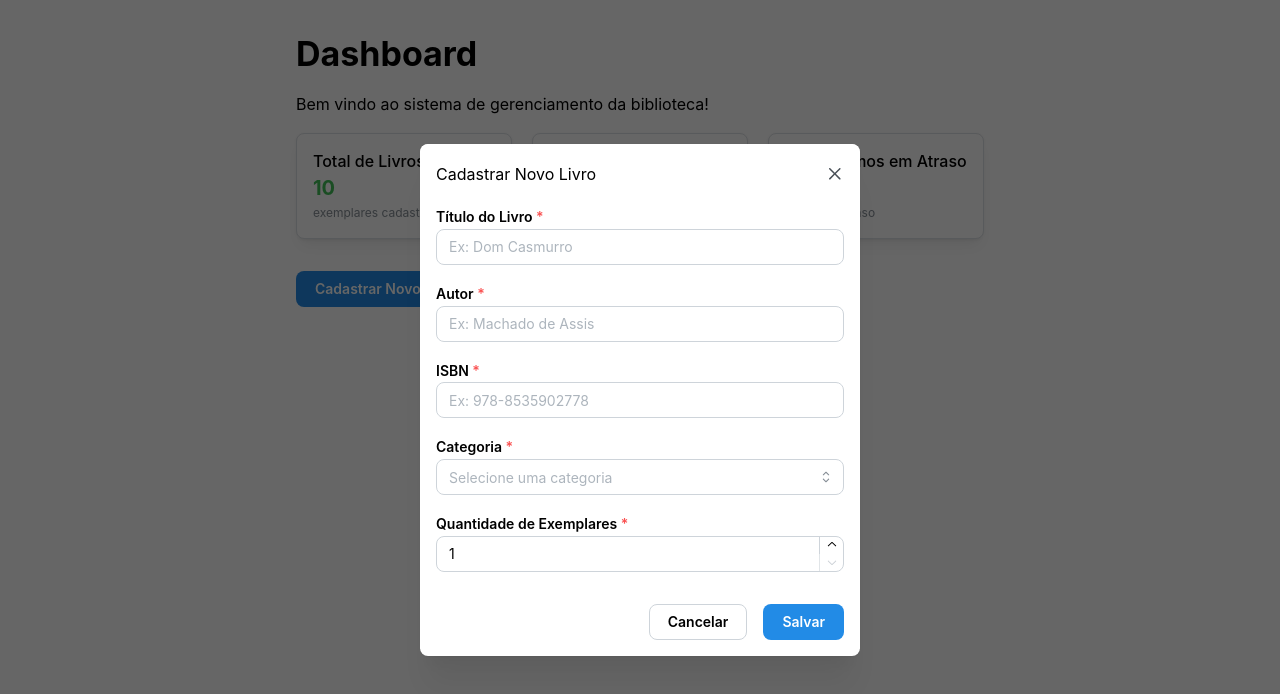
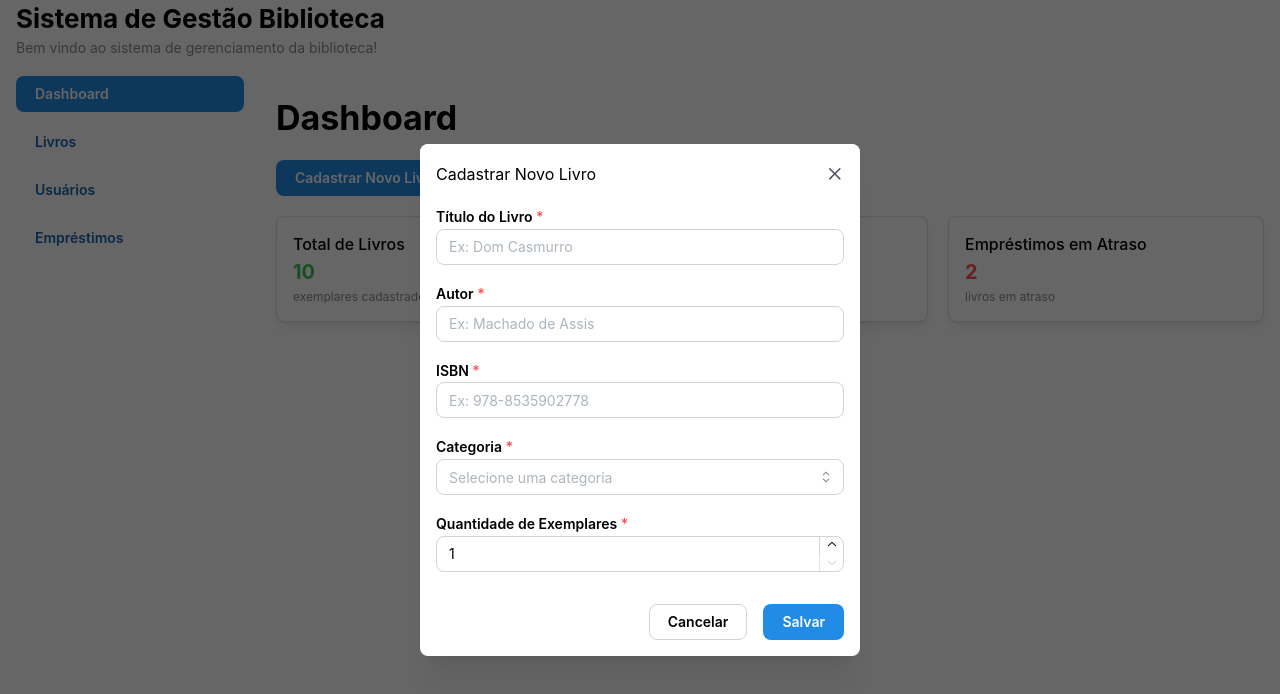
Before and after one commit to willliamdev/biblioteca-web-frontend, a React (Vite) app: page / in a window 1280 px wide. Both pictures are taken after a click on the button "Cadastrar Novo Livro". Shown: the top 694 px of the page. Built offline with nearby package versions, Linux system fonts and the light colour scheme.

Commit message:
feat: implement AppShell layout with navigation and modals for book and user management

```diff
--- a/src/App.tsx
+++ b/src/App.tsx
@@ -1,28 +1,122 @@
-import { Button, Container, Title, Group } from '@mantine/core';
+import { AppShell, Burger, Button, Group, Stack, Text, Title } from '@mantine/core';
 import { useDisclosure } from '@mantine/hooks';
+import { useState } from 'react';
 import { BookFormModal } from './components/BookFormModal';
+import { UserFormModal } from './components/UserFormModal';
+import { LoansPage } from './pages/LoansPage';
+import { BooksPage } from './pages/BooksPage';
+import { UsersPage } from './pages/UsersPage';
 import { StatsContainer } from './components/StatusContainer';
 import { mockDashboardStatsData } from './services/mockData';
 
+type View = 'dashboard' | 'books' | 'users' | 'loans';
+
 export default function App() {
-  const [opened, { open, close }] = useDisclosure(false);
+  const [navbarOpened, { close: closeNavbar, toggle }] = useDisclosure(false);
+  const [bookModalOpened, { open: openBookModal, close: closeBookModal }] = useDisclosure(false);
+  const [userModalOpened, { open: openUserModal, close: closeUserModal }] = useDisclosure(false);
+  const [activeView, setActiveView] = useState<View>('dashboard');
+
+  const navLinks = [
+    {
+      label: 'Dashboard',
+      onClick: () => {
+        closeNavbar();
+        setActiveView('dashboard');
+      },
+    },
+    {
+      label: 'Livros',
+      onClick: () => {
+        closeNavbar();
+        setActiveView('books');
+      },
+    },
+    {
+      label: 'Usuários',
+      onClick: () => {
+        closeNavbar();
+        setActiveView('users');
+      },
+    },
+    {
+      label: 'Empréstimos',
+      onClick: () => {
+        closeNavbar();
+        setActiveView('loans');
+      },
+    },
+  ];
+
+  const renderContent = () => {
+    switch (activeView) {
+      case 'books':
+        return <BooksPage onAddBook={openBookModal} />;
+      case 'users':
+        return <UsersPage onAddUser={openUserModal} />;
+      case 'loans':
+        return <LoansPage />;
+      default:
+        return (
+          <Stack gap="lg">
+            <Title order={1}>Dashboard</Title>
+            <Button onClick={openBookModal} color="blue" style={{ alignSelf: 'flex-start' }}>
+              Cadastrar Novo Livro
+            </Button>
+            <StatsContainer data={mockDashboardStatsData} />
+          </Stack>
+        );
+    }
+  };
 
   return (
-    <Container size="sm" py="xl">
-      <Title order={1} mb="md">
-        Dashboard
-      </Title>
-      <p>Bem vindo ao sistema de gerenciamento da biblioteca!</p>
-      <Group mb="xl" justify="center">
-        <StatsContainer data={mockDashboardStatsData} />
-      </Group>
-      <Group>
-        <Button onClick={open} color="blue">
-          Cadastrar Novo Livro
-        </Button>
-      </Group>
+    <AppShell
+      withBorder={false}
+      transitionDuration={500}
+      transitionTimingFunction="ease"
+      header={{ height: 60 }}
+      navbar={{ width: 260, breakpoint: 'sm', collapsed: { mobile: !navbarOpened } }}
+      padding="md"
+    >
+      <AppShell.Header>
+        <Group h="100%" px="md">
+          <Burger opened={navbarOpened} onClick={toggle} hiddenFrom="sm" size="sm" />
+          <Stack gap={2}>
+            <Title order={2}>Sistema de Gestão Biblioteca</Title>
+            <Text c="dimmed" size="sm">
+              Bem vindo ao sistema de gerenciamento da biblioteca!
+            </Text>
+          </Stack>
+        </Group>
+      </AppShell.Header>
 
-      <BookFormModal opened={opened} onClose={close} />
-    </Container>
+      <AppShell.Navbar hidden={!navbarOpened}>
+        <AppShell.Section p="md">
+          <Stack gap="sm">
+            {navLinks.map((link) => (
+              <Button
+                key={link.label}
+
+                variant={
+                  activeView === 'dashboard' && link.label === 'Dashboard' ? 'filled' : 'subtle'
+                }
+                onClick={link.onClick}
+                justify="left"
+                fullWidth
+              >
+                {link.label}
+              </Button>
+            ))}
+          </Stack>
+        </AppShell.Section>
+      </AppShell.Navbar>
+
+      <AppShell.Main>
+        <div style={{ width: '100%', maxWidth: 1100, margin: '20px auto 0px' }}>{renderContent()}</div>
+      </AppShell.Main>
+
+      <BookFormModal opened={bookModalOpened} onClose={closeBookModal} />
+      <UserFormModal opened={userModalOpened} onClose={closeUserModal} />
+    </AppShell>
   );
 }
--- a/src/components/BookFormModal.tsx
+++ b/src/components/BookFormModal.tsx
@@ -1,60 +1,22 @@
-import { Modal, TextInput, NumberInput, Select, Button, Group, Stack } from '@mantine/core';
-import { useForm } from '@mantine/form';
-import { notifications } from '@mantine/notifications';
+import { Button, Group, NumberInput, Select, Stack, TextInput } from '@mantine/core';
+import type { UseFormReturnType } from '@mantine/form';
+import { GenericModal } from './GenericModal';
+import { useBookForm, type BookFormData } from './useBookForm';
 
 interface BookFormModalProps {
   opened: boolean;
   onClose: () => void;
 }
 
-export interface BookFormData {
-  title: string;
-  author: string;
-  isbn: string;
-  category: string;
-  copies: number;
+interface BookFormContentProps {
+  form: UseFormReturnType<BookFormData>;
+  onSubmit: (values: BookFormData) => void;
+  onCancel?: () => void;
 }
 
-export function BookFormModal({ opened, onClose }: BookFormModalProps) {
-  const form = useForm<BookFormData>({
-    initialValues: {
-      title: '',
-      author: '',
-      isbn: '',
-      category: '',
-      copies: 1,
-    },
-
-    validate: {
-      title: (value) =>
-        value.trim().length < 2 ? 'O título deve ter pelo menos 2 caracteres' : null,
-      author: (value) => (value.trim().length < 2 ? 'Informe o nome do autor' : null),
-      isbn: (value) => (value.trim().length < 10 ? 'ISBN inválido (mínimo 10 caracteres)' : null),
-      category: (value) => (!value ? 'Selecione uma categoria' : null),
-      copies: (value) => (value < 1 ? 'Deve haver pelo menos 1 exemplar' : null),
-    },
-  });
-
-  const handleClose = () => {
-    form.reset();
-    onClose();
-  };
-
-  const handleSubmit = (values: BookFormData) => {
-    console.log('Submit book payload:', values);
-
-    notifications.show({
-      title: 'Sucesso!',
-      message: `O livro "${values.title}" foi cadastrado com sucesso.`,
-      color: 'green',
-    });
-
-    handleClose();
-  };
-
+export function BookFormContent({ form, onSubmit, onCancel }: BookFormContentProps) {
   return (
-    <Modal opened={opened} onClose={handleClose} title="Cadastrar Novo Livro" centered>
-      <form onSubmit={form.onSubmit(handleSubmit)}>
+    <form onSubmit={form.onSubmit(onSubmit)}>
       <Stack gap="md">
         <TextInput
           label="Título do Livro"
@@ -93,15 +55,35 @@ export function BookFormModal({ opened, onClose }: BookFormModalProps) {
         />
 
         <Group justify="flex-end" mt="md">
-            <Button variant="default" onClick={handleClose}>
+          {onCancel ? (
+            <Button variant="default" onClick={onCancel} type="button">
               Cancelar
             </Button>
+          ) : null}
           <Button type="submit" color="blue">
             Salvar
           </Button>
         </Group>
       </Stack>
     </form>
-    </Modal>
   );
 }
+
+export function BookFormModal({ opened, onClose }: BookFormModalProps) {
+  const { form, resetForm, submitForm } = useBookForm();
+
+  const handleClose = () => {
+    resetForm();
+    onClose();
+  };
+
+  const handleSubmit = (values: BookFormData) => {
+    submitForm(values, handleClose);
+  };
+
+  return (
+    <GenericModal opened={opened} onClose={handleClose} title="Cadastrar Novo Livro">
+      <BookFormContent form={form} onSubmit={handleSubmit} onCancel={handleClose} />
+    </GenericModal>
+  );
+}
--- /dev/null
+++ b/src/components/GenericModal.tsx
@@ -0,0 +1,23 @@
+import { Modal, type ModalProps } from '@mantine/core';
+import type { ReactNode } from 'react';
+
+interface GenericModalProps extends Omit<ModalProps, 'opened' | 'onClose'> {
+  opened: boolean;
+  onClose: () => void;
+  title: string;
+  children: ReactNode;
+}
+
+export function GenericModal({
+  opened,
+  onClose,
+  title,
+  children,
+  ...modalProps
+}: GenericModalProps) {
+  return (
+    <Modal opened={opened} onClose={onClose} title={title} centered {...modalProps}>
+      {children}
+    </Modal>
+  );
+}
--- /dev/null
+++ b/src/components/UserFormModal.tsx
@@ -0,0 +1,72 @@
+import { Button, Checkbox, Group, Stack, TextInput } from '@mantine/core';
+import type { UseFormReturnType } from '@mantine/form';
+import { GenericModal } from './GenericModal';
+import { useUserForm, type UserFormData } from './useUserForm';
+
+interface UserFormModalProps {
+  opened: boolean;
+  onClose: () => void;
+}
+
+interface UserFormContentProps {
+  form: UseFormReturnType<UserFormData>;
+  onSubmit: (values: UserFormData) => void;
+  onCancel?: () => void;
+}
+
+export function UserFormContent({ form, onSubmit, onCancel }: UserFormContentProps) {
+  return (
+    <form onSubmit={form.onSubmit(onSubmit)}>
+      <Stack gap="md">
+        <TextInput
+          label="Nome do Usuário"
+          placeholder="Ex: Maria da Silva"
+          withAsterisk
+          {...form.getInputProps('name')}
+        />
+
+        <TextInput
+          label="CPF"
+          placeholder="Ex: 12345678901"
+          withAsterisk
+          {...form.getInputProps('cpf')}
+        />
+
+        <Checkbox
+          label="Sem pendências"
+          {...form.getInputProps('debtFree', { type: 'checkbox' })}
+        />
+
+        <Group justify="flex-end" mt="md">
+          {onCancel ? (
+            <Button variant="default" onClick={onCancel} type="button">
+              Cancelar
+            </Button>
+          ) : null}
+          <Button type="submit" color="blue">
+            Salvar
+          </Button>
+        </Group>
+      </Stack>
+    </form>
+  );
+}
+
+export function UserFormModal({ opened, onClose }: UserFormModalProps) {
+  const { form, resetForm, submitForm } = useUserForm();
+
+  const handleClose = () => {
+    resetForm();
+    onClose();
+  };
+
+  const handleSubmit = (values: UserFormData) => {
+    submitForm(values, handleClose);
+  };
+
+  return (
+    <GenericModal opened={opened} onClose={handleClose} title="Cadastrar Novo Usuário">
+      <UserFormContent form={form} onSubmit={handleSubmit} onCancel={handleClose} />
+    </GenericModal>
+  );
+}
--- /dev/null
+++ b/src/components/useBookForm.ts
@@ -0,0 +1,54 @@
+import { useForm } from '@mantine/form';
+import { notifications } from '@mantine/notifications';
+
+export interface BookFormData {
+  title: string;
+  author: string;
+  isbn: string;
+  category: string;
+  copies: number;
+}
+
+export function useBookForm() {
+  const form = useForm<BookFormData>({
+    initialValues: {
+      title: '',
+      author: '',
+      isbn: '',
+      category: '',
+      copies: 1,
+    },
+
+    validate: {
+      title: (value) =>
+        value.trim().length < 2 ? 'O título deve ter pelo menos 2 caracteres' : null,
+      author: (value) => (value.trim().length < 2 ? 'Informe o nome do autor' : null),
+      isbn: (value) => (value.trim().length < 10 ? 'ISBN inválido (mínimo 10 caracteres)' : null),
+      category: (value) => (!value ? 'Selecione uma categoria' : null),
+      copies: (value) => (value < 1 ? 'Deve haver pelo menos 1 exemplar' : null),
+    },
+  });
+
+  const resetForm = () => {
+    form.reset();
+  };
+
+  const submitForm = (values: BookFormData, onSuccess?: () => void) => {
+    console.log('Submit book payload:', values);
+
+    notifications.show({
+      title: 'Sucesso!',
+      message: `O livro "${values.title}" foi cadastrado com sucesso.`,
+      color: 'green',
+    });
+
+    resetForm();
+    onSuccess?.();
+  };
+
+  return {
+    form,
+    resetForm,
+    submitForm,
+  };
+}
--- /dev/null
+++ b/src/components/useUserForm.ts
@@ -0,0 +1,46 @@
+import { useForm } from '@mantine/form';
+import { notifications } from '@mantine/notifications';
+
+export interface UserFormData {
+  name: string;
+  cpf: string;
+  debtFree: boolean;
+}
+
+export function useUserForm() {
+  const form = useForm<UserFormData>({
+    initialValues: {
+      name: '',
+      cpf: '',
+      debtFree: true,
+    },
+
+    validate: {
+      name: (value) => (value.trim().length < 2 ? 'Informe o nome completo do usuário' : null),
+      cpf: (value) => (value.trim().length < 11 ? 'CPF inválido' : null),
+    },
+  });
+
+  const resetForm = () => {
+    form.reset();
+  };
+
+  const submitForm = (values: UserFormData, onSuccess?: () => void) => {
+    console.log('Submit user payload:', values);
+
+    notifications.show({
+      title: 'Sucesso!',
+      message: `O usuário "${values.name}" foi cadastrado com sucesso.`,
+      color: 'green',
+    });
+
+    resetForm();
+    onSuccess?.();
+  };
+
+  return {
+    form,
+    resetForm,
+    submitForm,
+  };
+}
--- /dev/null
+++ b/src/pages/BooksPage.tsx
@@ -0,0 +1,16 @@
+import { Button, Group, Title } from '@mantine/core';
+
+interface BooksPageProps {
+  onAddBook: () => void;
+}
+
+export function BooksPage({ onAddBook }: BooksPageProps) {
+  return (
+    <Group justify="space-between" align="center">
+      <Title order={1}>Livros</Title>
+      <Button onClick={onAddBook} color="blue">
+        + Cadastrar Livro
+      </Button>
+    </Group>
+  );
+}
--- /dev/null
+++ b/src/pages/LoansPage.tsx
@@ -0,0 +1,5 @@
+import { Title } from '@mantine/core';
+
+export function LoansPage() {
+  return <Title order={1}>Empréstimos</Title>;
+}
--- /dev/null
+++ b/src/pages/UsersPage.tsx
@@ -0,0 +1,16 @@
+import { Button, Group, Title } from '@mantine/core';
+
+interface UsersPageProps {
+  onAddUser: () => void;
+}
+
+export function UsersPage({ onAddUser }: UsersPageProps) {
+  return (
+    <Group justify="space-between" align="center">
+      <Title order={1}>Usuários</Title>
+      <Button onClick={onAddUser} color="blue">
+        + Cadastrar Usuário
+      </Button>
+    </Group>
+  );
+}
```
Lines whose indentation alone changed are shown as unchanged.
